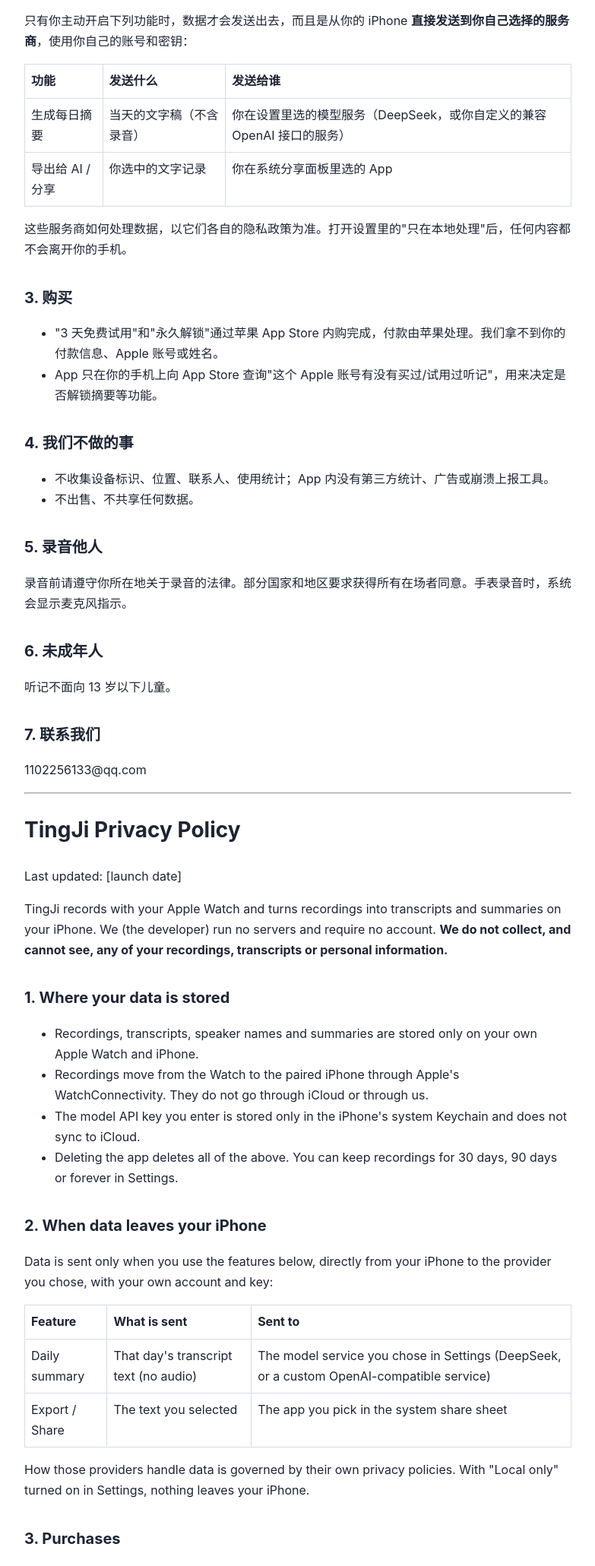
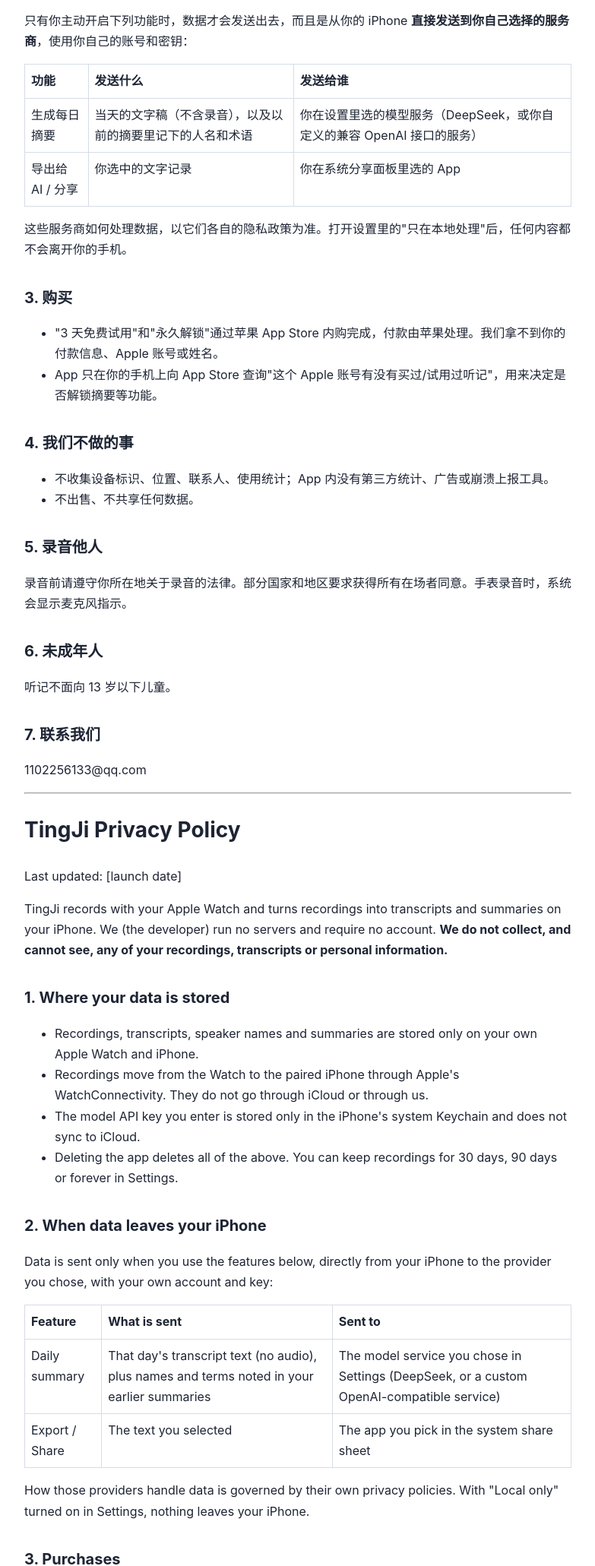
Before and after one commit to Ksssvd/tingji-site, a plain HTML site: page privacy.html in a window 1280 px wide. Shown: the part 530-2591 px from the top of the page at 76% size, without its empty margins (248-1031 px from the left). Drawn offline with Linux system fonts and the light colour scheme.

Commit message:
隐私政策：生成摘要时还会发送以前摘要里记下的人名和术语

```diff
--- a/privacy.html
+++ b/privacy.html
@@ -13,7 +13,7 @@ nav a{margin-right:16px}@media(prefers-color-scheme:dark){body{background:#11152
 </ul>
 <h2>2. 什么情况下数据会离开你的手机</h2>
 <p>只有你主动开启下列功能时，数据才会发送出去，而且是从你的 iPhone <strong>直接发送到你自己选择的服务商</strong>，使用你自己的账号和密钥：</p>
-<table><tr><th>功能</th><th>发送什么</th><th>发送给谁</th></tr><tr><td>生成每日摘要</td><td>当天的文字稿（不含录音）</td><td>你在设置里选的模型服务（DeepSeek，或你自定义的兼容 OpenAI 接口的服务）</td></tr><tr><td>导出给 AI / 分享</td><td>你选中的文字记录</td><td>你在系统分享面板里选的 App</td></tr></table>
+<table><tr><th>功能</th><th>发送什么</th><th>发送给谁</th></tr><tr><td>生成每日摘要</td><td>当天的文字稿（不含录音），以及以前的摘要里记下的人名和术语</td><td>你在设置里选的模型服务（DeepSeek，或你自定义的兼容 OpenAI 接口的服务）</td></tr><tr><td>导出给 AI / 分享</td><td>你选中的文字记录</td><td>你在系统分享面板里选的 App</td></tr></table>
 <p>这些服务商如何处理数据，以它们各自的隐私政策为准。打开设置里的&quot;只在本地处理&quot;后，任何内容都不会离开你的手机。</p>
 <h2>3. 购买</h2>
 <ul>
@@ -42,7 +42,7 @@ nav a{margin-right:16px}@media(prefers-color-scheme:dark){body{background:#11152
 </ul>
 <h2>2. When data leaves your iPhone</h2>
 <p>Data is sent only when you use the features below, directly from your iPhone to the provider you chose, with your own account and key:</p>
-<table><tr><th>Feature</th><th>What is sent</th><th>Sent to</th></tr><tr><td>Daily summary</td><td>That day&#x27;s transcript text (no audio)</td><td>The model service you chose in Settings (DeepSeek, or a custom OpenAI-compatible service)</td></tr><tr><td>Export / Share</td><td>The text you selected</td><td>The app you pick in the system share sheet</td></tr></table>
+<table><tr><th>Feature</th><th>What is sent</th><th>Sent to</th></tr><tr><td>Daily summary</td><td>That day&#x27;s transcript text (no audio), plus names and terms noted in your earlier summaries</td><td>The model service you chose in Settings (DeepSeek, or a custom OpenAI-compatible service)</td></tr><tr><td>Export / Share</td><td>The text you selected</td><td>The app you pick in the system share sheet</td></tr></table>
 <p>How those providers handle data is governed by their own privacy policies. With &quot;Local only&quot; turned on in Settings, nothing leaves your iPhone.</p>
 <h2>3. Purchases</h2>
 <ul>
```
